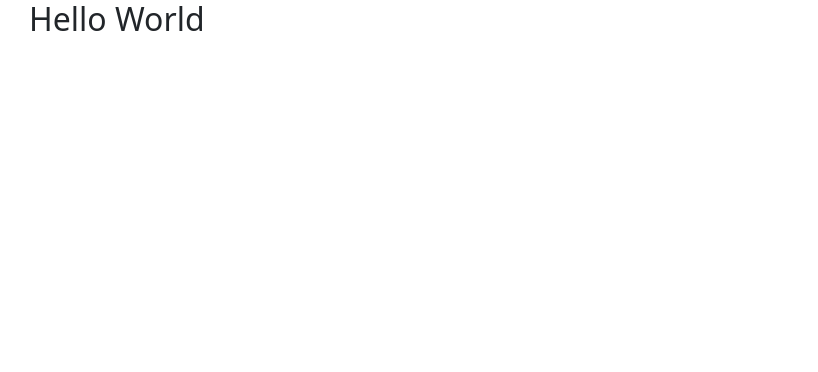
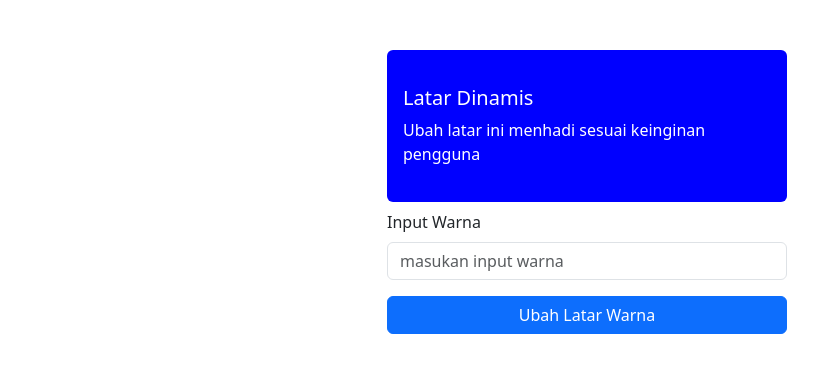
Before and after one commit to Chandra-Halim98/change-font-and-background-with-DOM, a plain HTML site: page index.html in a window 1280 px wide. Shown: the whole page, without its empty margins (53-871 px from the left). Drawn offline with nearby package versions, Linux system fonts and the light colour scheme.

Commit message:
menambahkan DOM ubah Background

```diff
--- a/index.html
+++ b/index.html
@@ -14,13 +14,36 @@
     <link rel="stylesheet" href="style.css" />
   </head>
   <body>
-    <div class="container">
+    <div class="container d-flex justify-content-center">
       <div class="row">
         <div class="col">
-          <h2>Hello World</h2>
+          <div class="card" id="background">
+            <div class="card-body">
+              <h5 class="card-title text-white">Latar Dinamis</h5>
+              <p class="card-text">
+                Ubah latar ini menhadi sesuai keinginan pengguna
+              </p>
+            </div>
+          </div>
+          <div>
+            <label for="inputHexa" class="my-2">Input Warna</label>
+            <input
+              type="text"
+              class="form-control"
+              placeholder="masukan input warna "
+              aria-label="Username"
+              aria-describedby="addon-wrapping"
+              id="inputHexa"
+              name="inputHexa"
+            />
+          </div>
+          <div class="class btn btn-primary w-100 my-3" onclick="ubahLatar()">
+            Ubah Latar Warna
+          </div>
         </div>
       </div>
     </div>
+
     <script src="main.js"></script>
     <script
       src="https://cdn.jsdelivr.net/npm/bootstrap@5.3.0-alpha1/dist/js/bootstrap.bundle.min.js"
--- a/main.js
+++ b/main.js
@@ -0,0 +1,6 @@
+const ubahLatar = () => {
+  const background = document.getElementById("background");
+  const inputHexa = document.getElementById("inputHexa");
+
+  background.style.backgroundColor = inputHexa.value;
+};
--- a/style.css
+++ b/style.css
@@ -0,0 +1,25 @@
+*,
+html,
+body {
+  padding: 0;
+  margin: 0;
+}
+
+.card {
+  border: none;
+  width: 400px;
+  padding: 20px 0 20px 0;
+  margin-top: 50px;
+  background-color: blue;
+}
+
+.card-text,
+.card-title {
+  color: #fff;
+}
+
+.kotak {
+  width: 500px;
+  height: 200px;
+  background-color: red;
+}
```
